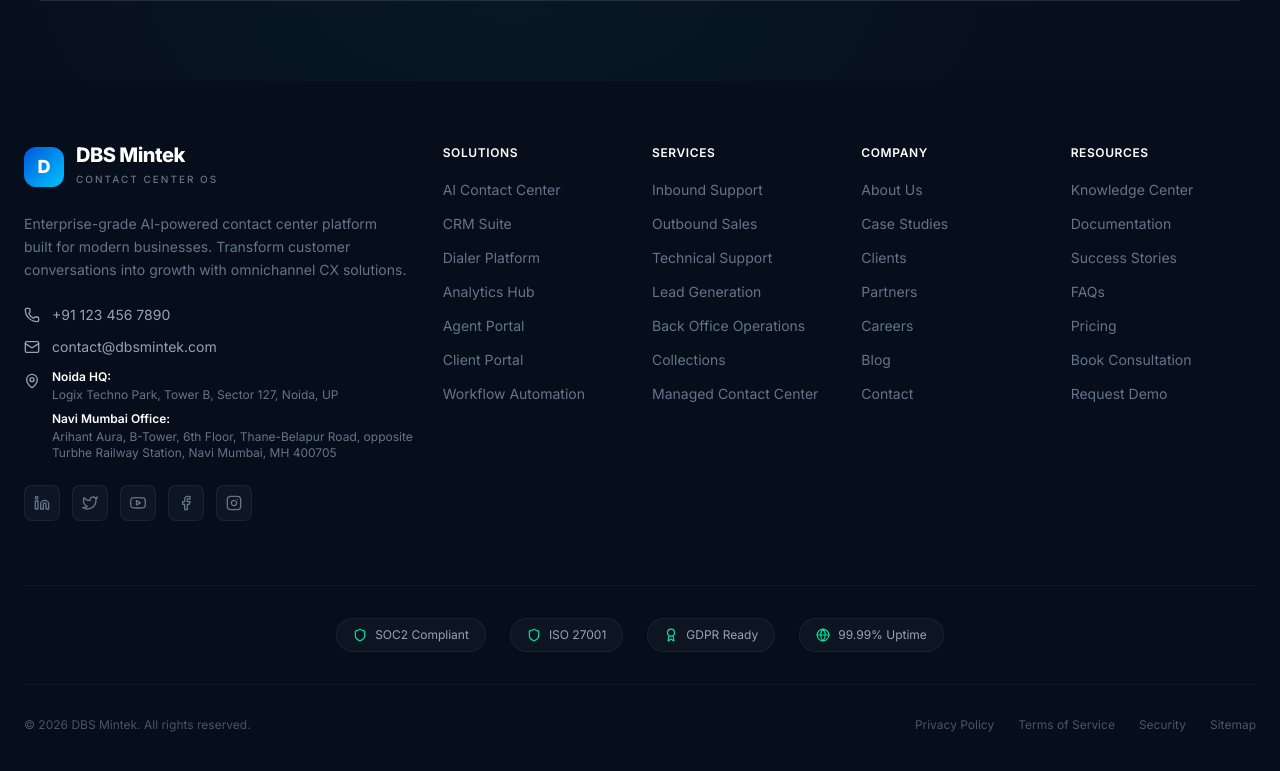
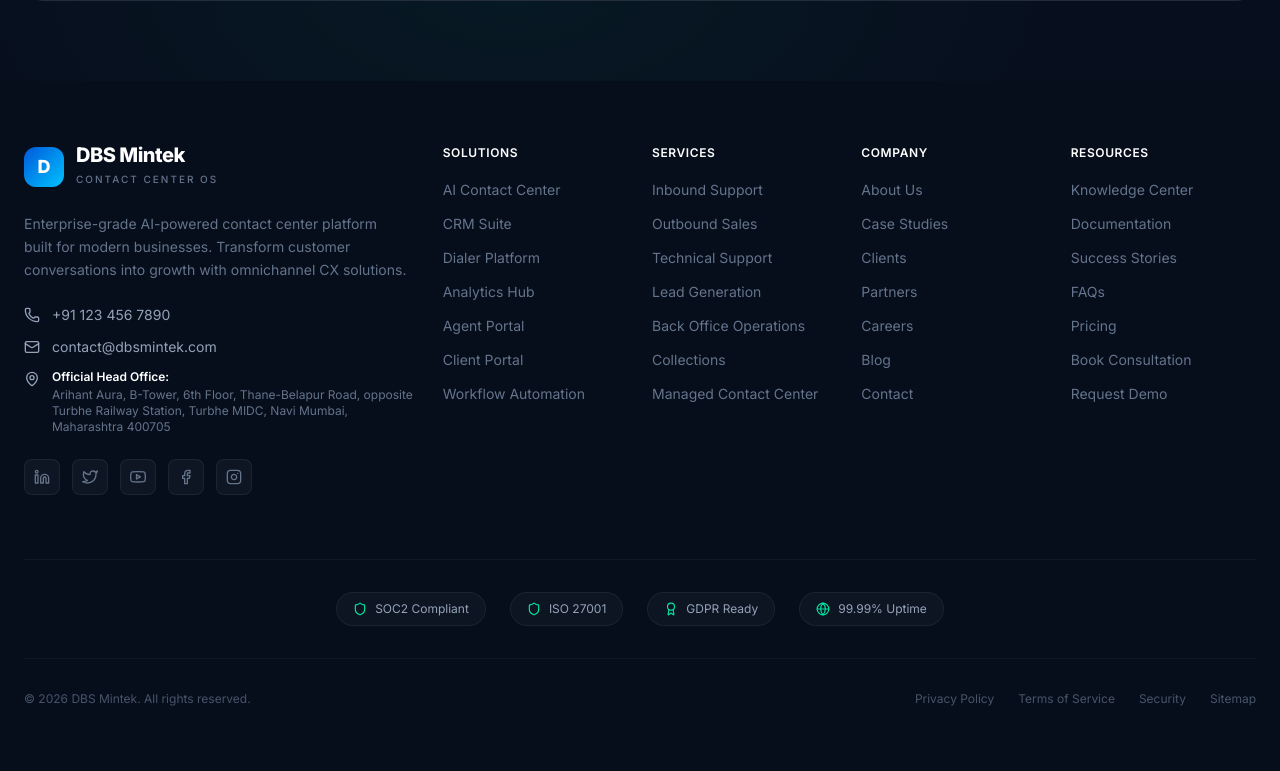
Before and after one commit to sabledattatray/Nexdial-IO, a Next.js app: page /crm in a window 1280 px wide. Shown: the part 1432-2203 px from the top of the page. Built offline with nearby package versions, Linux system fonts and the light colour scheme.

Commit message:
feat(map-footer): finalize Noida removal and centralize Navi Mumbai HQ on map and footer

```diff
--- a/src/components/home/GlobalPresence.tsx
+++ b/src/components/home/GlobalPresence.tsx
@@ -23,32 +23,18 @@ interface Location {
 
 const locations: Location[] = [
   {
-    id: "noida",
-    city: "Noida (HQ)",
+    id: "mumbai",
+    city: "Navi Mumbai (HQ)",
     country: "India",
-    role: "Global Head Office & AI Development Hub",
-    details: "1,200+ Seats, Tier-3 Data Center, 24/7 Operations, SOC2 & ISO 27001 Certified",
-    address: "Logix Techno Park, Tower B, 5th Floor, Sector 127, Noida, Uttar Pradesh 201301",
-    coordinates: { x: 195, y: 205 },
-    servers: "Primary Cloud & Local Clusters",
-    agents: "800+",
-    sla: "99.99%",
-    latency: "8ms",
-    load: "64%",
-  },
-  {
-    id: "mumbai",
-    city: "Navi Mumbai",
-    country: "India",
-    role: "Financial CX Center & Enterprise Relations",
-    details: "Financial-grade secure operations, PCI-DSS compliant BPO & backup nodes",
+    role: "Global Head Office & Financial CX Center",
+    details: "Financial-grade secure operations, PCI-DSS compliant BPO & primary cloud clusters",
     address: "Arihant Aura, B-Tower, 6th Floor, Thane-Belapur Road, opposite Turbhe Railway Station, Turbhe MIDC, Navi Mumbai, Maharashtra 400705",
     coordinates: { x: 120, y: 445 },
-    servers: "AWS Mumbai (ap-south-1)",
-    agents: "450+",
-    sla: "99.98%",
-    latency: "14ms",
-    load: "48%",
+    servers: "AWS Mumbai (ap-south-1) Primary Hub",
+    agents: "650+",
+    sla: "99.99%",
+    latency: "4ms",
+    load: "58%",
   },
   {
     id: "bengaluru",
@@ -123,12 +109,11 @@ const locations: Location[] = [
 ];
 
 const connectionPaths = [
-  { from: { x: 195, y: 205 }, to: { x: 120, y: 445 } }, // Noida -> Mumbai
-  { from: { x: 195, y: 205 }, to: { x: 210, y: 580 } }, // Noida -> Bengaluru
-  { from: { x: 195, y: 205 }, to: { x: 240, y: 480 } }, // Noida -> Hyderabad
-  { from: { x: 195, y: 205 }, to: { x: 280, y: 590 } }, // Noida -> Chennai
-  { from: { x: 195, y: 205 }, to: { x: 140, y: 460 } }, // Noida -> Pune
-  { from: { x: 195, y: 205 }, to: { x: 440, y: 350 } }, // Noida -> Kolkata
+  { from: { x: 120, y: 445 }, to: { x: 210, y: 580 } }, // Mumbai -> Bengaluru
+  { from: { x: 120, y: 445 }, to: { x: 240, y: 480 } }, // Mumbai -> Hyderabad
+  { from: { x: 120, y: 445 }, to: { x: 280, y: 590 } }, // Mumbai -> Chennai
+  { from: { x: 120, y: 445 }, to: { x: 140, y: 460 } }, // Mumbai -> Pune
+  { from: { x: 120, y: 445 }, to: { x: 440, y: 350 } }, // Mumbai -> Kolkata
 ];
 
 export function GlobalPresence() {
@@ -203,10 +188,10 @@ export function GlobalPresence() {
                   ))}
                 </g>
 
-                {/* Noida HQ Radial Glow */}
-                <circle cx="195" cy="205" r="28" fill="#0057D9" opacity="0.12" className="animate-pulse" />
+                {/* Navi Mumbai HQ Radial Glow */}
+                <circle cx="120" cy="445" r="28" fill="#0057D9" opacity="0.12" className="animate-pulse" />
 
-                {/* Connection lines from Noida HQ */}
+                {/* Connection lines from Navi Mumbai HQ */}
                 <g opacity="0.6">
                   {connectionPaths.map((path, index) => (
                     <g key={index}>
@@ -232,7 +217,7 @@ export function GlobalPresence() {
               {/* Plotted Dots */}
               {locations.map((loc) => {
                 const isActive = activeLoc.id === loc.id;
-                const isHQ = loc.id === "noida";
+                const isHQ = loc.id === "mumbai";
                 const xPercent = (loc.coordinates.x / 612) * 100;
                 const yPercent = (loc.coordinates.y / 696) * 100;
                 return (
--- a/src/components/layout/Footer.tsx
+++ b/src/components/layout/Footer.tsx
@@ -164,12 +164,10 @@ export function Footer() {
                 contact@dbsmintek.com
               </a>
               <div className="flex items-start gap-3 text-sm text-[#94A3B8]">
-                <MapPin className="w-4 h-4 mt-1 flex-shrink-0" />
+                <MapPin className="w-4 h-4 mt-0.5 flex-shrink-0" />
                 <div>
-                  <span className="block font-semibold text-white text-xs">Noida HQ:</span>
-                  <span className="block text-xs text-[#64748B] mt-0.5">Logix Techno Park, Tower B, Sector 127, Noida, UP</span>
-                  <span className="block font-semibold text-white text-xs mt-2">Navi Mumbai Office:</span>
-                  <span className="block text-xs text-[#64748B] mt-0.5">Arihant Aura, B-Tower, 6th Floor, Thane-Belapur Road, opposite Turbhe Railway Station, Navi Mumbai, MH 400705</span>
+                  <span className="block font-semibold text-white text-xs">Official Head Office:</span>
+                  <span className="block text-xs text-[#64748B] mt-0.5">Arihant Aura, B-Tower, 6th Floor, Thane-Belapur Road, opposite Turbhe Railway Station, Turbhe MIDC, Navi Mumbai, Maharashtra 400705</span>
                 </div>
               </div>
             </div>
```
